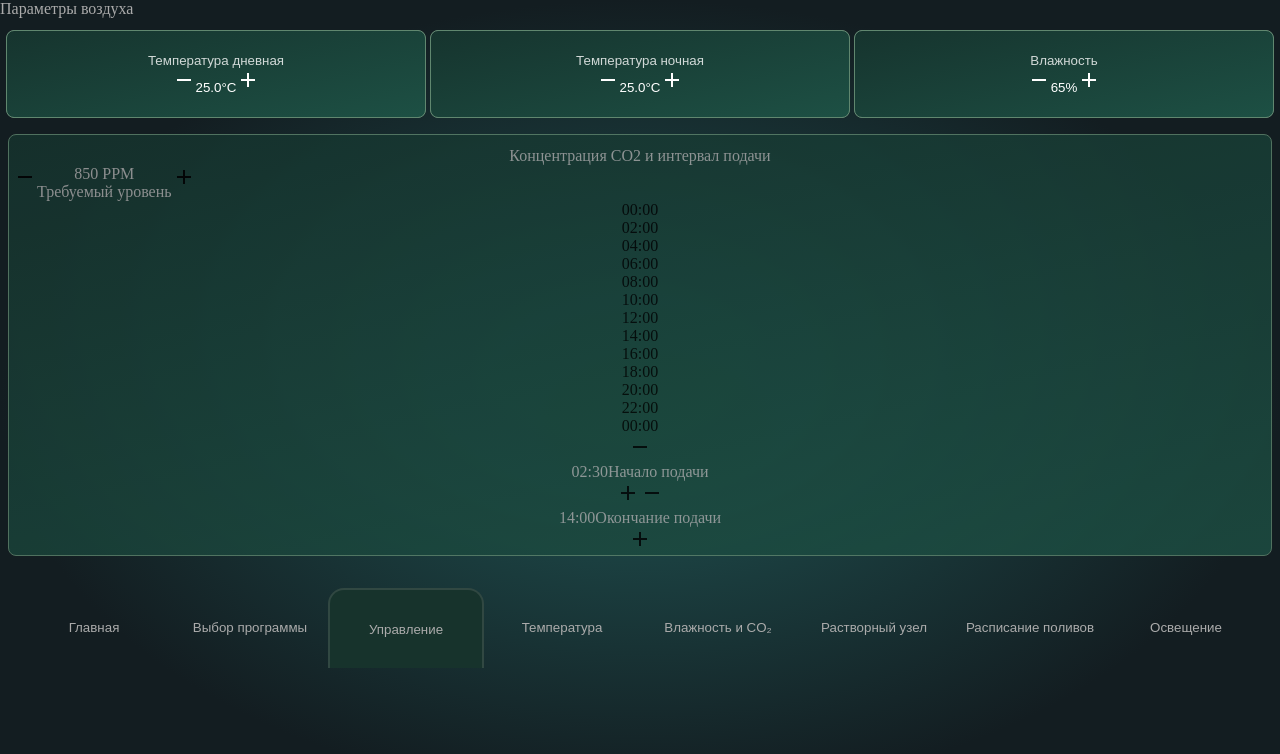
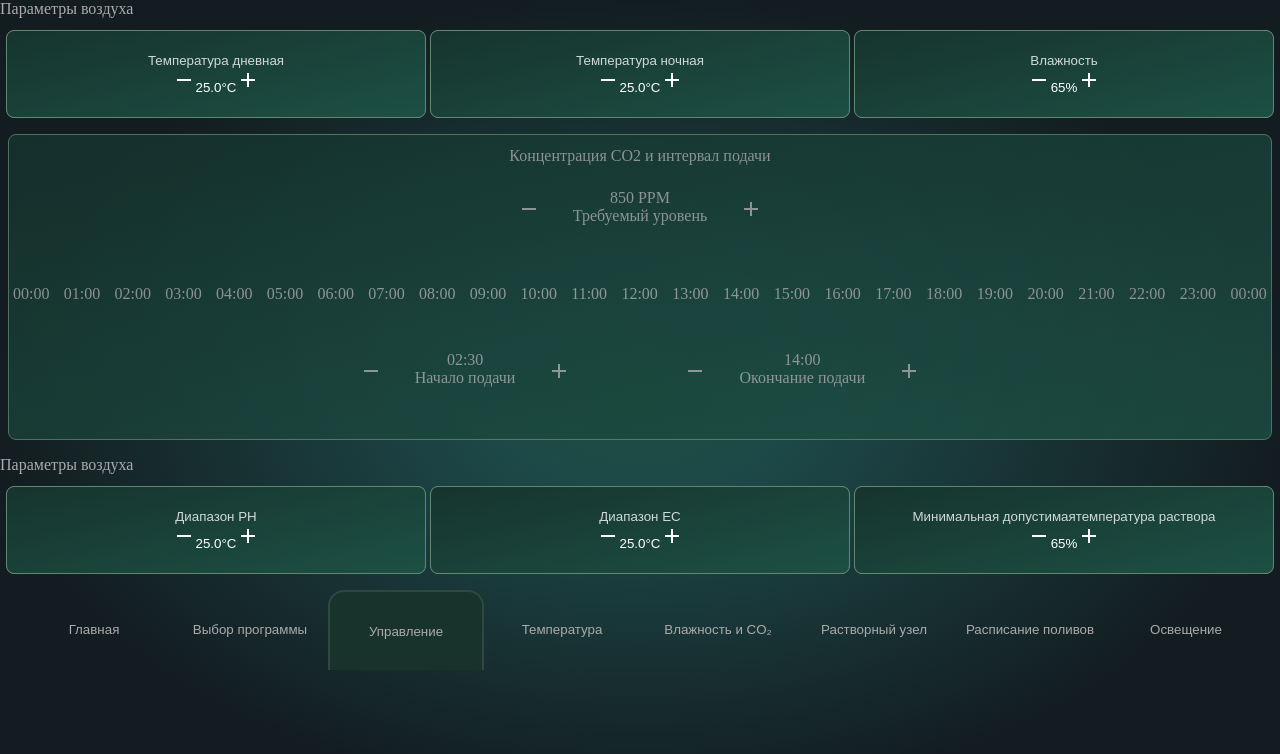
Before and after one commit to x3m4ikc/rea, a React (Create React App) app: page /control in a window 1280 px wide. Shown: the top 754 px of the page. Built offline with nearby package versions, Linux system fonts and the light colour scheme.

Commit message:
Base of Control Page

```diff
--- a/src/pages/Control/ControlPage.css
+++ b/src/pages/Control/ControlPage.css
@@ -21,4 +21,28 @@
 
 .flex-box-column {
     display: flex;
+    flex-direction: column;
 }
+
+.time-points {
+    display: flex;
+    justify-content: space-between;
+    margin-top: 2rem;
+}
+
+.flex-container {
+    display: flex;
+    justify-content: center;
+    margin: 1.5rem;
+}
+
+.flex-column-container {
+    display: flex;
+    flex-direction: column;
+}
+
+.change-icon {
+    margin: .5rem;
+    margin-left: 2rem;
+    margin-right: 2rem;
+}
--- a/src/pages/Control/ControlPage.js
+++ b/src/pages/Control/ControlPage.js
@@ -10,6 +10,7 @@ const ControlPage = () => {
         <div>
             <TopLayer />
             <MiddleLayer />
+            <BottomLayer />
             <NavMenu />
         </div>
     )
@@ -53,51 +54,108 @@ const TopLayer = () => {
 
 const MiddleLayer = () => {
   return (
-    <div className='box-middle'>
+    <div className='box-middle text'>
       <span className="text">Концентрация СО2 и интервал подачи</span>
 
       <div className='flex-box'>
         <div className='flex-box-column'>
-          <RemoveOutlinedIcon />
-          <div className='flex-box-inside'>
-          <span className="text">850 PPM</span>
-          <span className="text">Требуемый уровень</span>
+
+          <div className='flex-container'>
+            <RemoveOutlinedIcon className='change-icon' />
+            <div className='flex-column-container'>
+              <span>850 PPM</span>
+              <span>Требуемый уровень</span>
+            </div>
+            <AddOutlinedIcon className='change-icon'/>
           </div>
-          <AddOutlinedIcon />
+
         </div>
 
-        <div>
+        <div className='time-points'>
           <div>00:00</div>
+          <div>01:00</div>
           <div>02:00</div>
+          <div>03:00</div>
           <div>04:00</div>
+          <div>05:00</div>
           <div>06:00</div>
+          <div>07:00</div>
           <div>08:00</div>
+          <div>09:00</div>
           <div>10:00</div>
+          <div>11:00</div>
           <div>12:00</div>
+          <div>13:00</div>
           <div>14:00</div>
+          <div>15:00</div>
           <div>16:00</div>
+          <div>17:00</div>
           <div>18:00</div>
+          <div>19:00</div>
           <div>20:00</div>
+          <div>21:00</div>
           <div>22:00</div>
+          <div>23:00</div>
           <div>00:00</div>
         </div>
 
-        <div>
-          <RemoveOutlinedIcon />
-          <div>
-            <span className="text">02:30</span>
-            <span className="text">Начало подачи</span>
+        <div className='flex-container'>
+        <div className='flex-container'>
+          <RemoveOutlinedIcon className='change-icon'/>
+          <div className='flex-column-container'>
+            <span>02:30</span>
+            <span>Начало подачи</span>
           </div>
-          <AddOutlinedIcon />
+          <AddOutlinedIcon className='change-icon'/>
+        </div>
+        <div className='flex-container'>
+          <RemoveOutlinedIcon className='change-icon'/>
+          <div className='flex-column-container'>
+            <span>14:00</span>
+            <span>Окончание подачи</span>
+          </div>
+          <AddOutlinedIcon className='change-icon'/>
+        </div>
 
-          <RemoveOutlinedIcon />
-          <div>
-            <span className="text">14:00</span>
-            <span className="text">Окончание подачи</span>
-          </div>
-          <AddOutlinedIcon />
-        </div>
+      </div>
+
+
       </div>
     </div>
   )
 }
+
+const BottomLayer = () => {
+  return (
+    <div>
+      <span className="text">Параметры воздуха</span>
+      <div className="buttons-holder-topbar">
+                <button className="button-topbar">
+                    <span className="span-topbar">Диапазон PH</span>
+                    <div>
+                      <RemoveOutlinedIcon />
+                      <span>25.0°С</span>
+                      <AddOutlinedIcon />
+                    </div>
+                </button>
+                <button className="button-topbar">
+                    <span className="span-topbar">Диапазон EC</span>
+                    <div>
+                      <RemoveOutlinedIcon />
+                      <span>25.0°С</span>
+                      <AddOutlinedIcon />
+                    </div>
+                </button>
+                <button className="button-topbar">
+                    <span className="span-topbar">Минимальная допустимая</span>
+                    <span className="span-topbar">температура раствора</span>
+                    <div>
+                      <RemoveOutlinedIcon />
+                      <span>65%</span>
+                      <AddOutlinedIcon />
+                    </div>
+                </button>
+            </div>
+    </div>
+  )
+}
```
